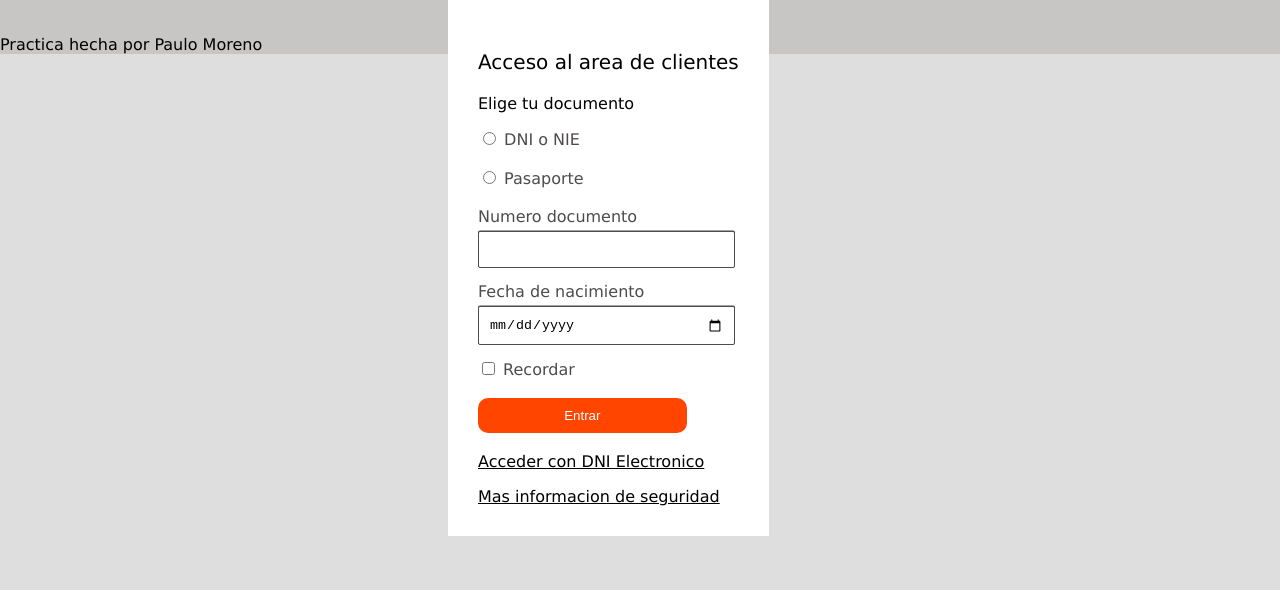
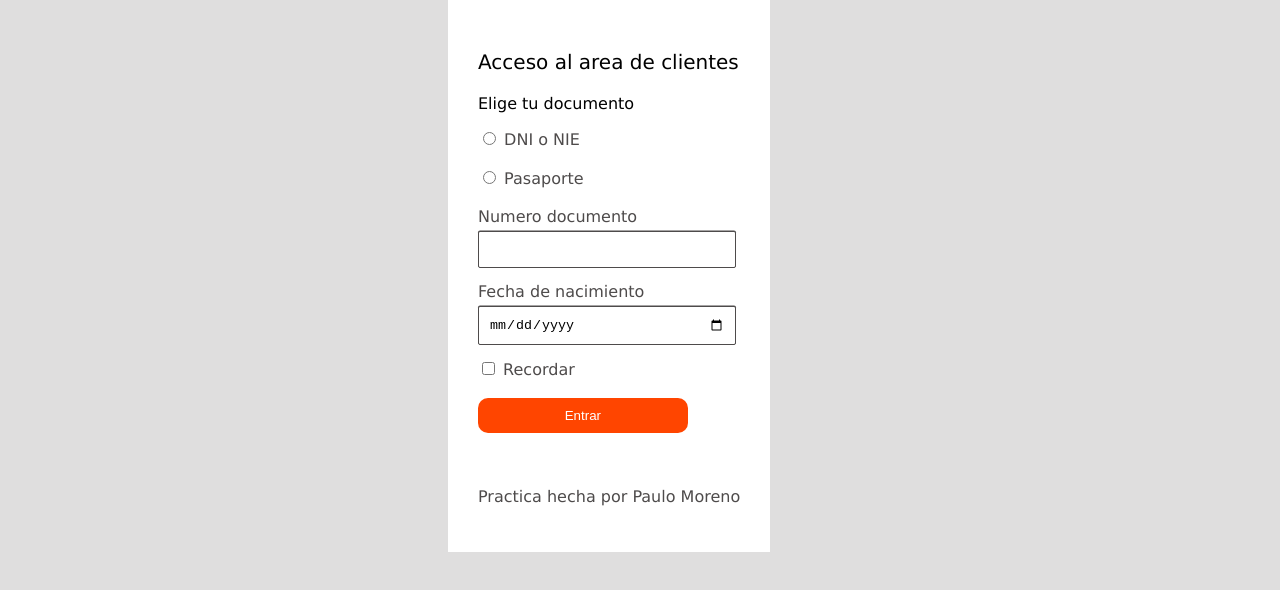
Before and after one commit to PauloTorrente/Formulario-neo, a plain HTML site: page index.html in a window 1280 px wide. Drawn offline with Linux system fonts and the light colour scheme.

Commit message:
Update index.html

```diff
--- a/index.html
+++ b/index.html
@@ -47,16 +47,7 @@
         <input type="submit" value="Entrar" class="boton">
         <br>
         <br>
-        <a href="#">
-            Acceder con DNI Electronico
-        </a>
-        <br>
-        <p></p>
-        <a href="#">
-            Mas informacion de seguridad
-        </a>
 
-    </form>
 
 <br>
     <p>Practica hecha por Paulo Moreno</p>
```
